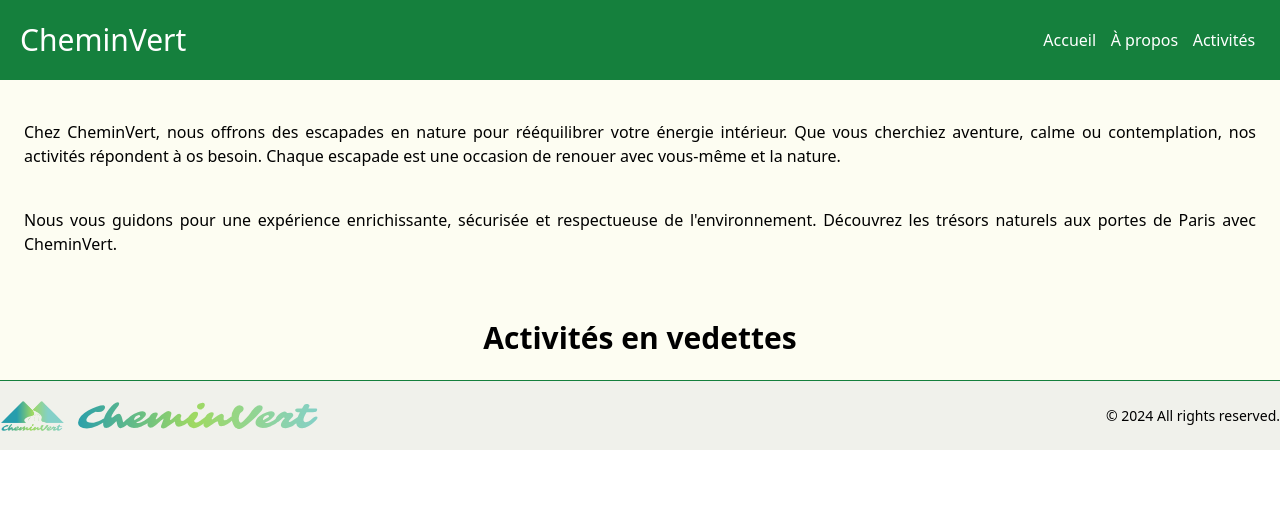
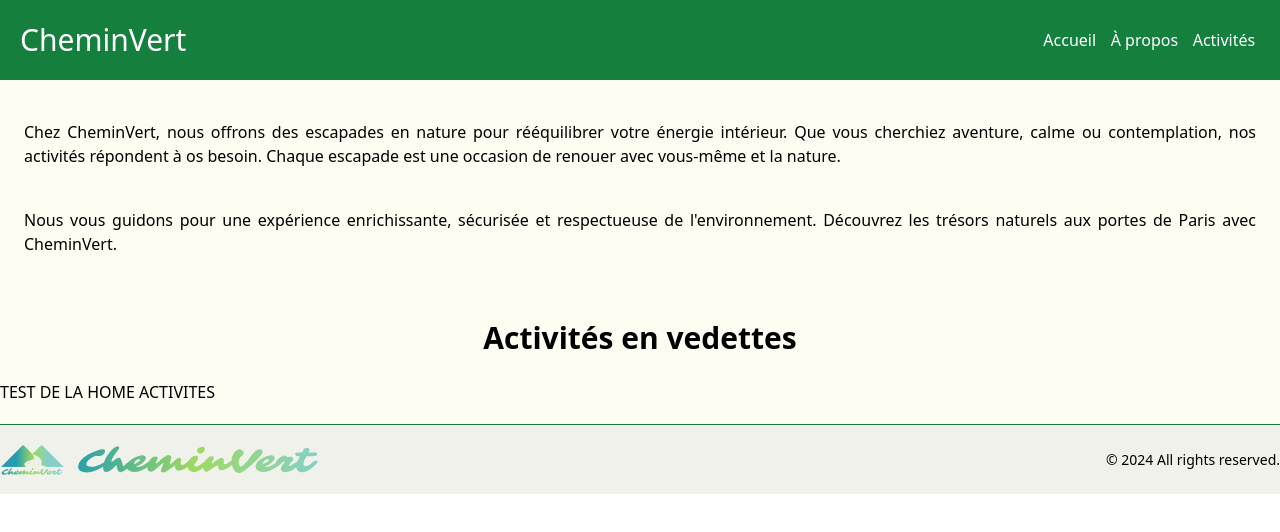
Before and after one commit to WildCodeSchool-2024-02/Protojam-team-E, a React (Vite) app: page / in a window 1280 px wide. Shown: the top 532 px of the page. Built offline with nearby package versions, Linux system fonts and the light colour scheme.

Commit message:
create HomeActivity for a version desktop in home page

```diff
--- /dev/null
+++ b/src/components/HomeActivity.jsx
@@ -0,0 +1,6 @@
+export default function HomeActivity (){
+
+    return(
+        <p>TEST DE LA HOME ACTIVITES</p>
+    )
+}
--- a/src/pages/HomePage.jsx
+++ b/src/pages/HomePage.jsx
@@ -1,4 +1,5 @@
 import Carrousel from "../components/Carrousel";
+import HomeActivity from "../components/HomeActivity";
 
 export default function HomePage() {
   return (
@@ -20,6 +21,9 @@ export default function HomePage() {
       <div className="block md:hidden">
       <Carrousel />
       </div>
+      <div className="hidden md:block">
+        <HomeActivity />
+      </div>
     </>
   );
 }
```
